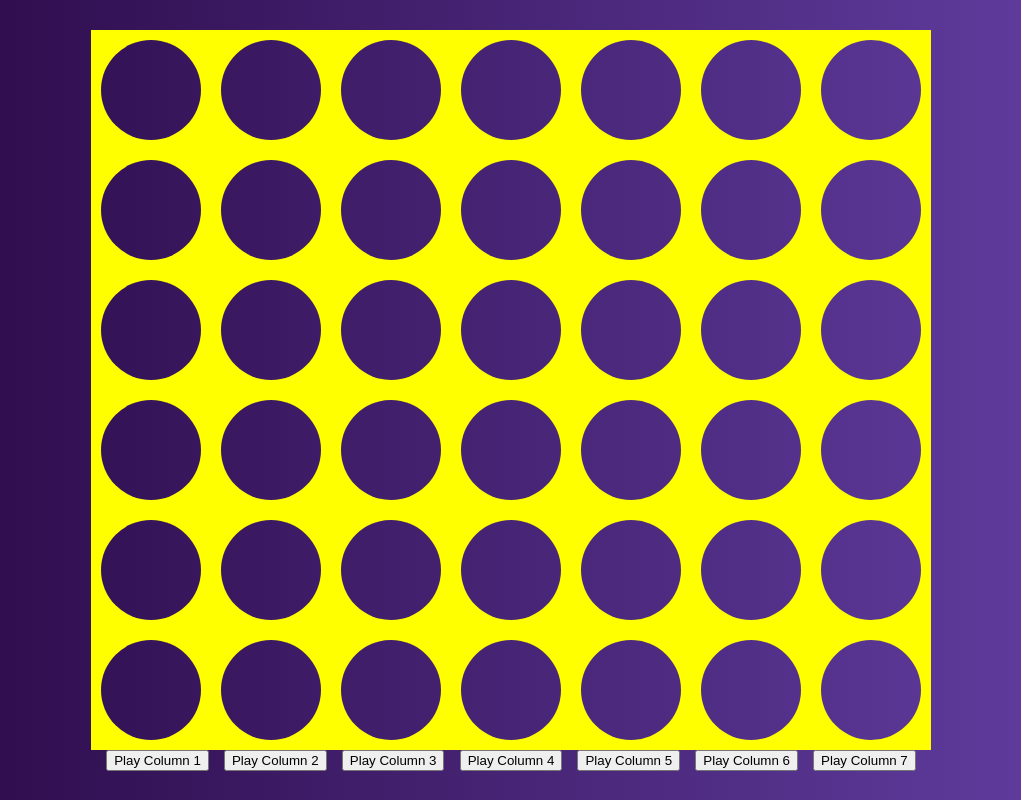
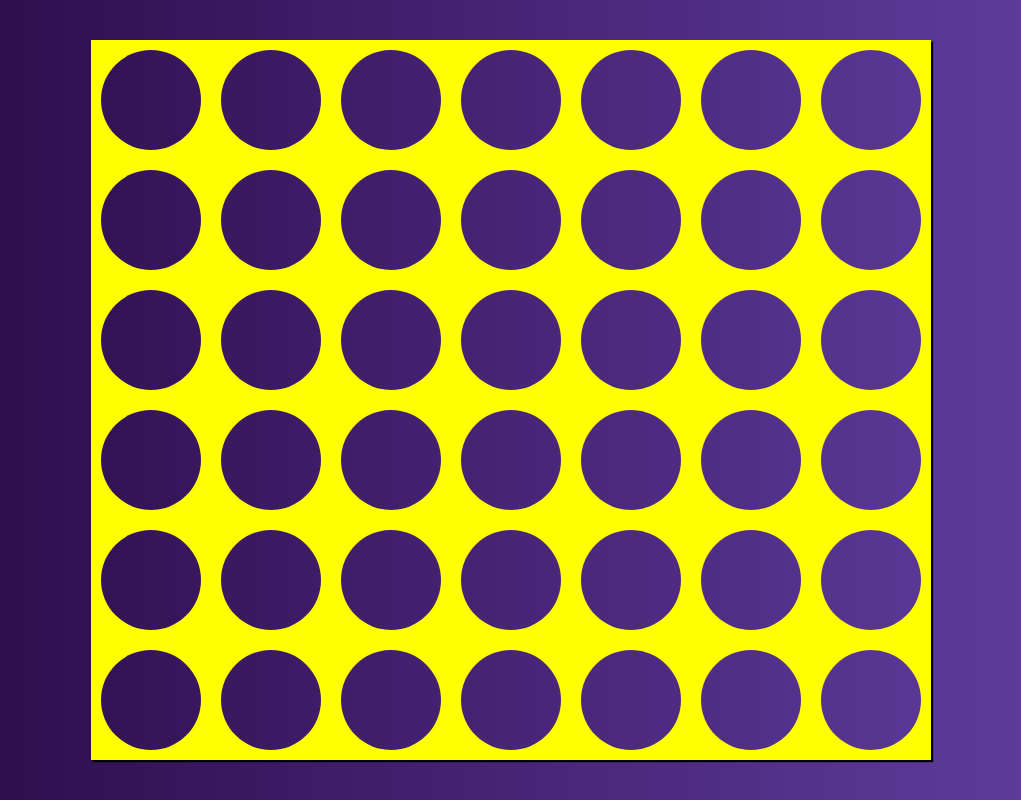
Before and after one commit to ConConRob/connect4-with-React, a React (Create React App) app: page / in a window 1280 px wide. Shown: the whole page, without its empty margins (129-1150 px from the left). Built offline with nearby package versions, Linux system fonts and the light colour scheme.

Commit message:
DONE touching up

```diff
--- a/src/Components/Board.jsx
+++ b/src/Components/Board.jsx
@@ -29,6 +29,7 @@ export default class Board extends React.Component {
   state = initState;
   // play a turn is the control of the game
   playATurn = (usersColumnToPlay) =>{
+    this. disableTakingATurn();
     // get the users row played
     // play the users play and checks if it was a winning move then make the computers play
     this.makeAMove(usersColumnToPlay, 1, this.computersTurn )
@@ -36,9 +37,12 @@ export default class Board extends React.Component {
   }
 
   computersTurn = (board) =>{
-    const computersPlay = decideOnPlay(board);
-    this.makeAMove(computersPlay, 2);
-    this.updatePossiblePlays();
+    setTimeout(()=>{
+      const computersPlay = decideOnPlay(board);
+      this.makeAMove(computersPlay, 2);
+      this.updatePossiblePlays();
+    },500)
+
   }
 
   // check if there is a winner function if won returns player else returns 0
@@ -258,11 +262,18 @@ export default class Board extends React.Component {
   resetGame = () => {
     this.setState(initState);
   }
+  // disable playing
+  disableTakingATurn = () => {
+    this.setState({possiblePlays: [false,false,false,false,false,false,false]});
+  }
   render() {
     return (
       <StyledBoard>
-        <PlayBoard boardState={this.state.board} />
-        <PlayButtons playATurn={this.playATurn} possiblePlays={this.state.possiblePlays} />
+        <PlayBoard
+          boardState={this.state.board}
+          possiblePlays={this.state.possiblePlays}
+          playATurn={this.playATurn}
+        />
         <WinnerDisplay winner={ this.state.winner } resetGame={this.resetGame}/>
       </StyledBoard>
     )
--- /dev/null
+++ b/src/Components/MakeAMoveColumns.jsx
@@ -0,0 +1,41 @@
+import React from 'react';
+import styled from 'styled-components';
+
+const StyledMakeAMoveColumns = styled.div`
+    position: absolute;
+    width:100%;
+    height: 100%;
+    top:0;
+    display: flex;
+    justify-content: flex;
+    z-index:3;
+
+`
+const  StyledMakeAMoveColumn = styled.div`
+    flex:1;
+    &:hover{
+        background: ${props=> !props.disabled?'rgba(0,255,0,.3)':'none'}
+    }
+`
+
+export default function MakeAMoveColumns({possiblePlays, playATurn}){
+    function clickAction(Column, disabled){
+        if(disabled){
+            playATurn(Column);
+        }
+    }
+    return(
+        <StyledMakeAMoveColumns>
+            {
+                possiblePlays.map((possiblePlay,index) =>  (
+                    <StyledMakeAMoveColumn
+                        onClick={()=>clickAction(index, possiblePlay)}
+                        key={index}
+                        className={`play-column`}
+                        disabled={ !possiblePlay }
+                    />
+                ))
+            }
+        </StyledMakeAMoveColumns>
+    )
+}
--- a/src/Components/PlayBoard.jsx
+++ b/src/Components/PlayBoard.jsx
@@ -1,15 +1,21 @@
 import React from 'react';
 import BoardPosition from './BoardPosition';
+import MakeAMoveColumns from './MakeAMoveColumns';
 import styled from 'styled-components';
 
-const StyledPlayBoardRow = styled.div`
-    display: flex;
-    justify-content: space-evenly;
+const StyledPlayBoard = styled.div`
+  box-shadow: 2px 2px 1px black;
 `
 
-export default function PlayBoard({boardState}){
+const StyledPlayBoardRow = styled.div`
+  display: flex;
+  justify-content: space-evenly;
+`
+
+export default function PlayBoard({boardState,  possiblePlays, playATurn}){
+  console.log(possiblePlays)
     return(
-        <div>
+        <StyledPlayBoard>
             {
               boardState.map((row, index) => {
                 return (
@@ -23,6 +29,10 @@ export default function PlayBoard({boardState}){
                 )
               })
             }
-        </div>
+          <MakeAMoveColumns
+            possiblePlays={possiblePlays}
+            playATurn={playATurn}
+          />
+        </StyledPlayBoard>
     )
 }
```
Also changed, not shown: 9 other files (tests, documents, lock files or other folders).
